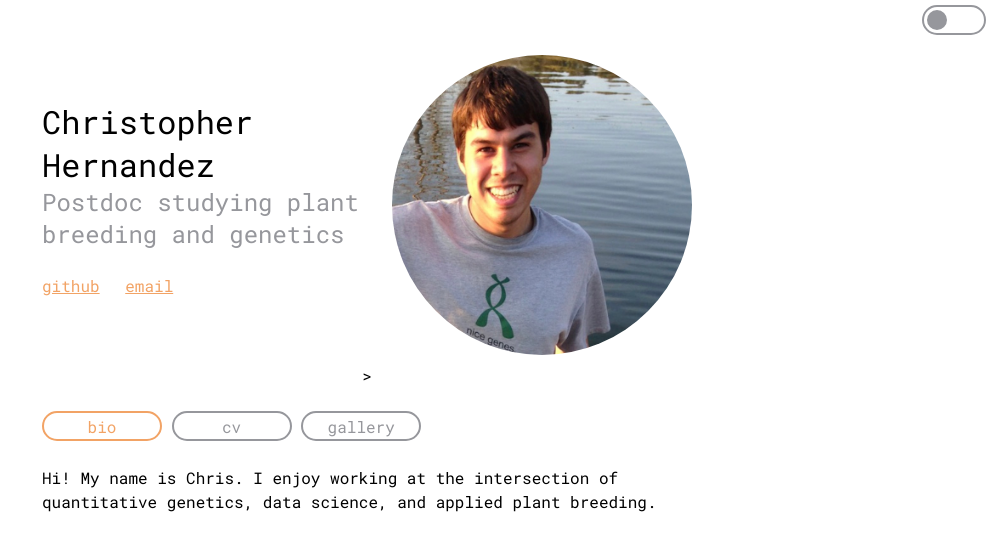
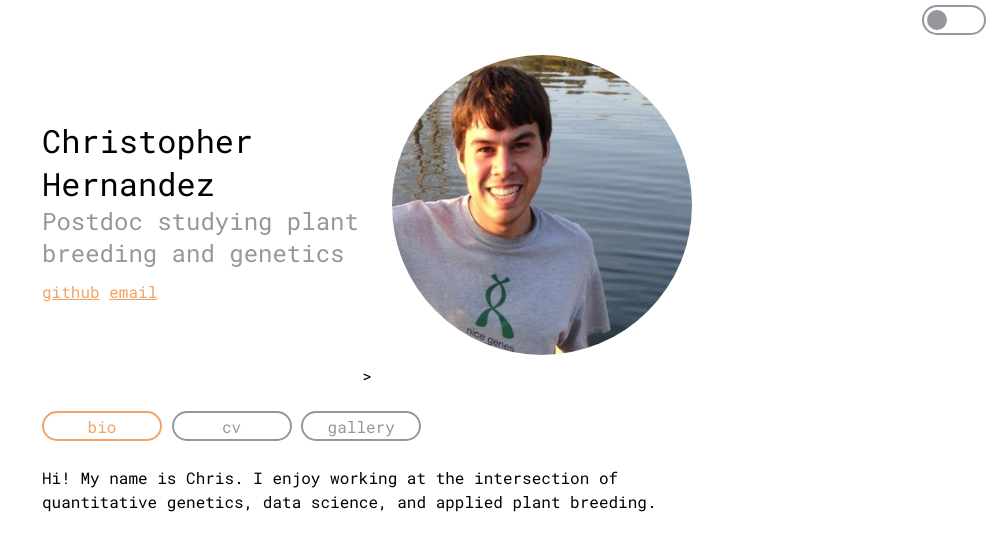
Before and after one commit to ch728/personal-website, a plain HTML site: page index.html in a window 1280 px wide. Shown: the whole page, without its empty margins (273-1280 px from the left). Drawn offline with Linux system fonts and the light colour scheme.

Commit message:
Update index.html

```diff
--- a/index.html
+++ b/index.html
@@ -42,10 +42,8 @@
         <div class="header-frame">
           <h1>Christopher Hernandez</h1>
           <h2>Postdoc studying plant breeding and genetics</h2>
-		<div class="links">
         <a style="text-decoration:underline" href="https://github.com/ch728" target="_blank">github</a>
         <a style="text-decoration:underline" href="mailto:chernandez@agcenter.lsu.edu">email</a>
-		</div>
         </div>
         <div class="img-frame">
           <img id="propic" src="img/pic2.jpg" alt="" />
```
